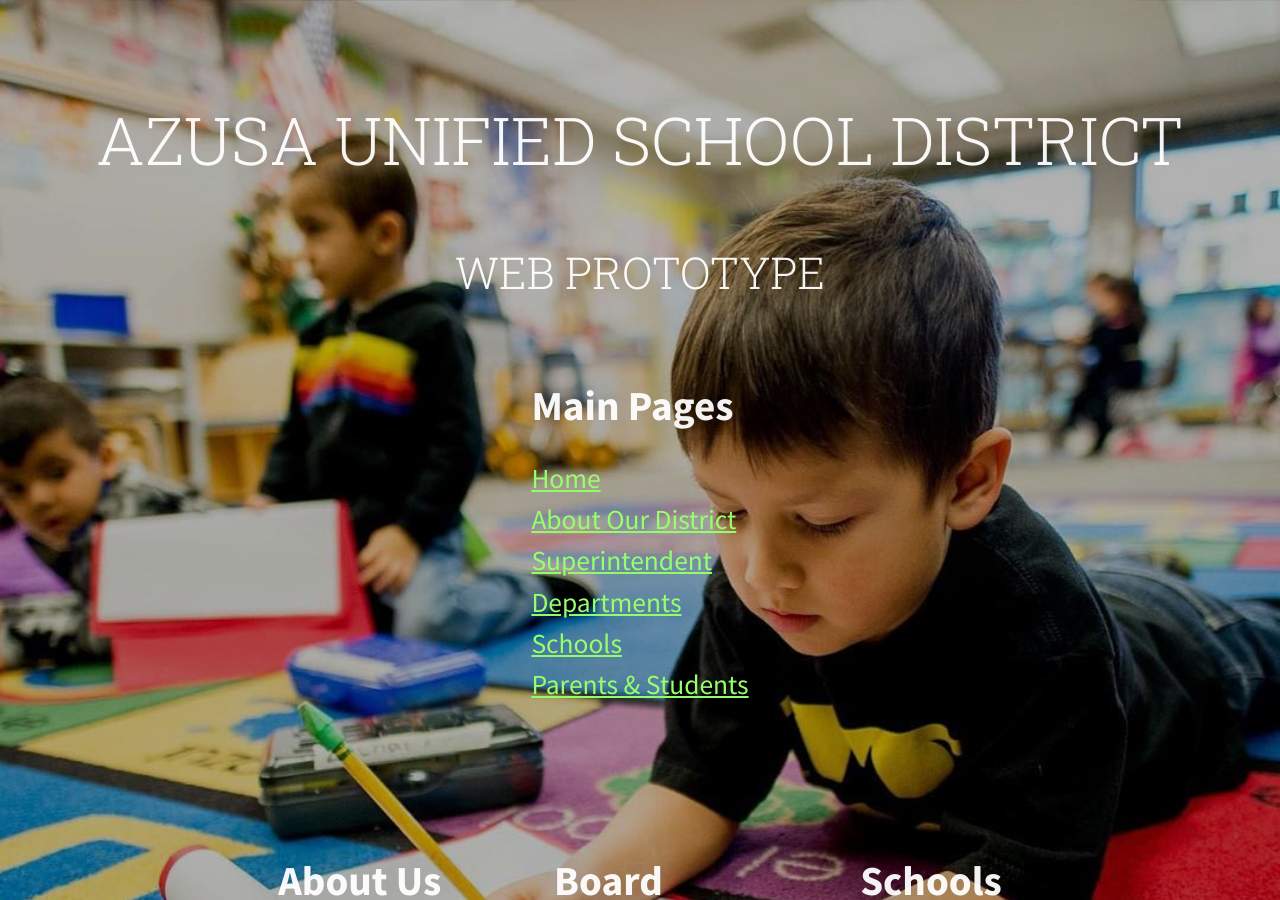
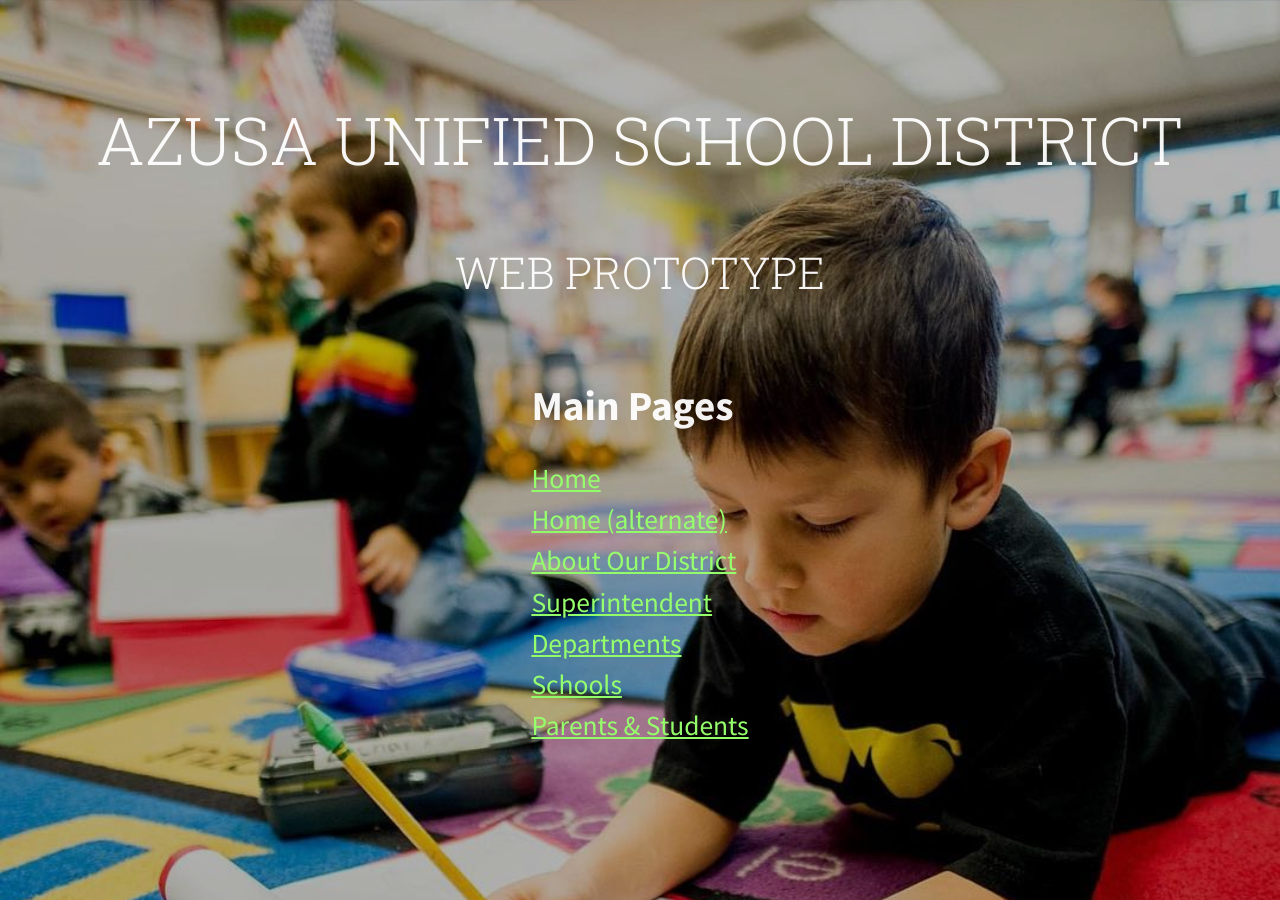
Before and after one commit to Crazeformarvel/azusa-project, a Jekyll site: the page district.html, which Jekyll copies as it is, in a window 1280 px wide and 900 px high. Built offline with Jekyll 4.4.1, drawn with Linux system fonts in a browser that asks for light colours.

Commit message:
Update index

```diff
--- a/district.html
+++ b/district.html
@@ -34,6 +34,7 @@
             <h3>Main Pages</h3>
             <ul>
               <li><a href="http://azusadistrict.jimthoburn.com/">Home</a></li>
+              <li><a href="http://azusadistrict.jimthoburn.com/home/">Home (alternate)</a></li>
               <li><a href="http://azusadistrict.jimthoburn.com/about/">About Our District</a></li>
               <li><a href="http://azusadistrict.jimthoburn.com/superintendent/">Superintendent</a></li>
               <li><a href="http://azusadistrict.jimthoburn.com/departments/">Departments</a></li>
```
